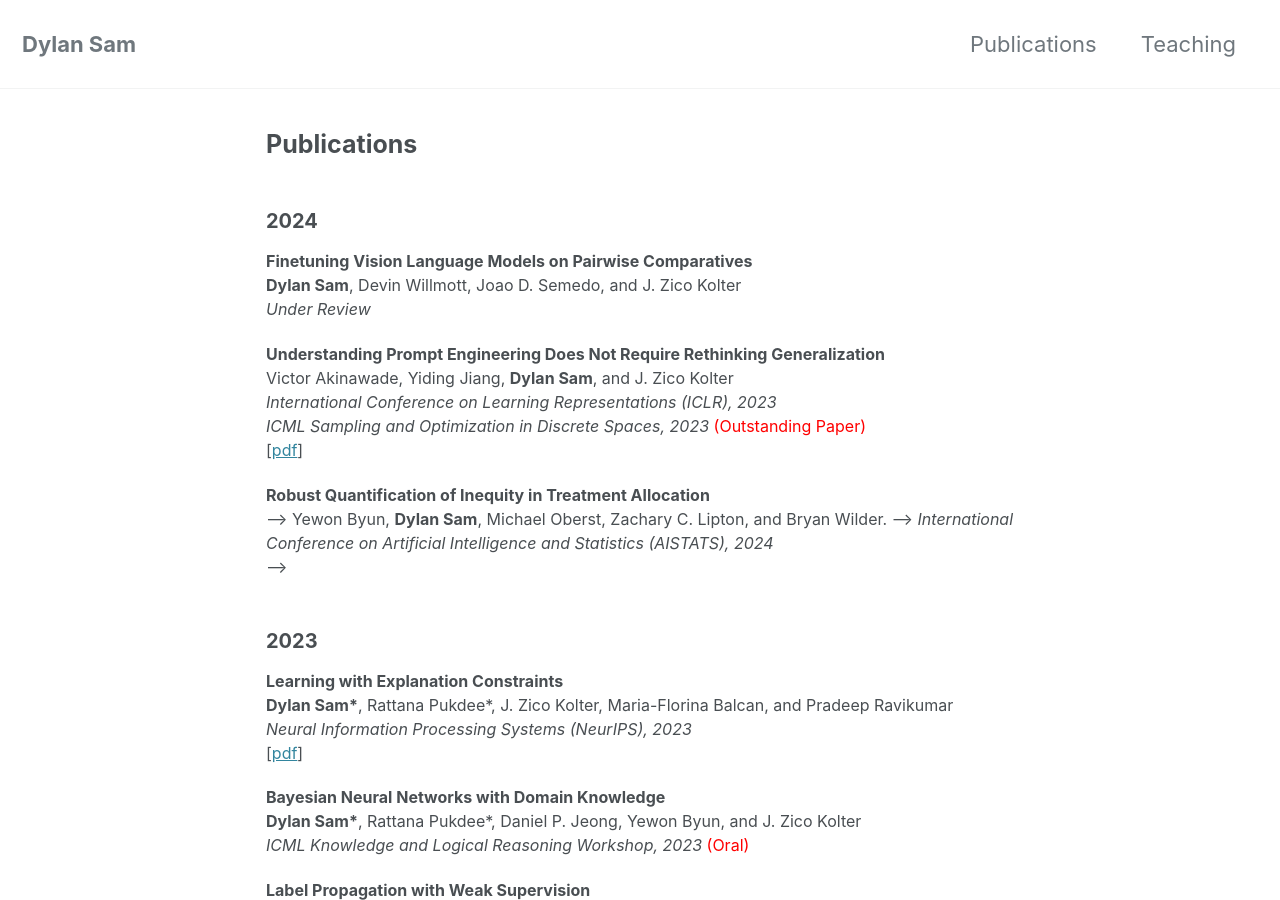
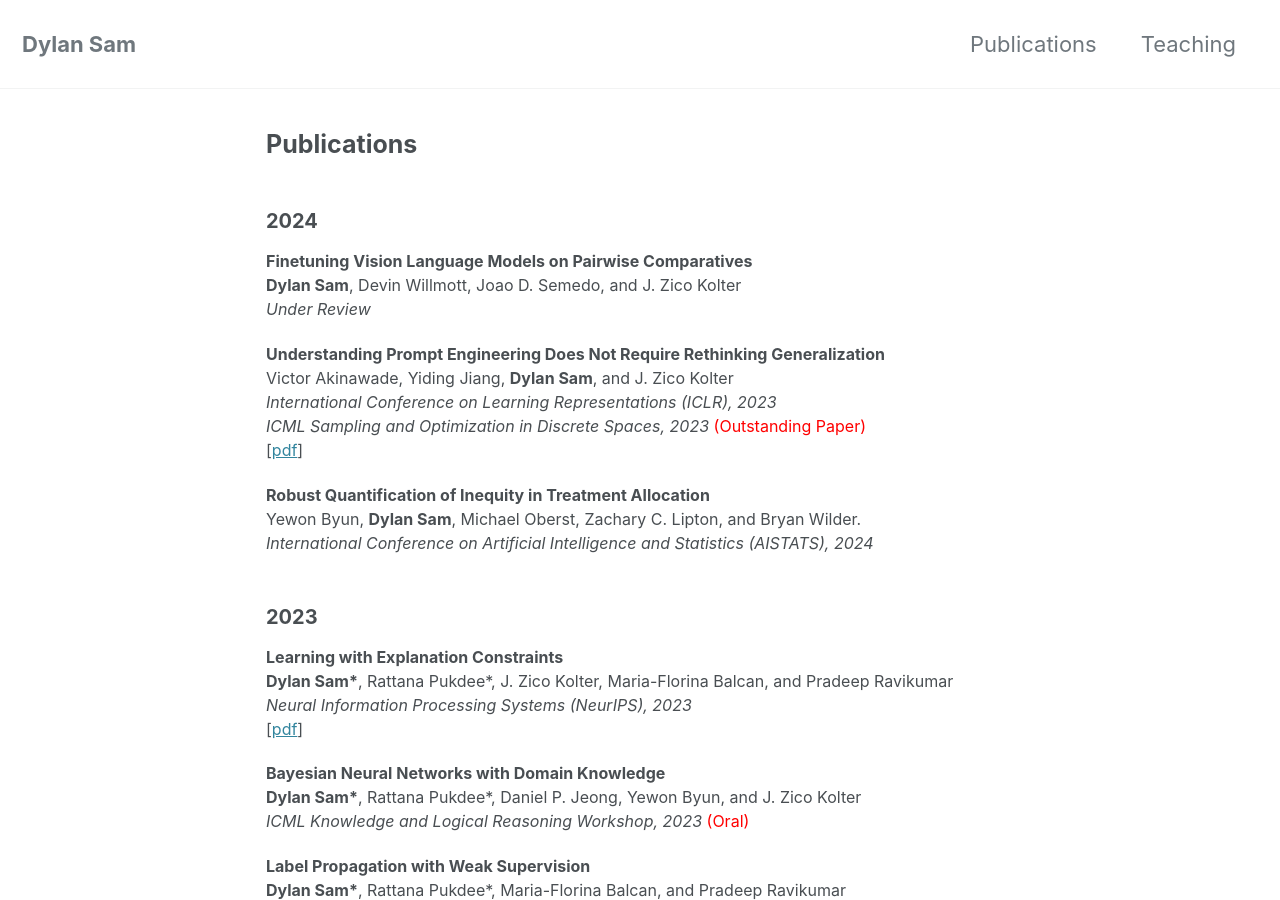
Before and after one commit to dsam99/dsam99.github.io, a Jekyll site: the page built from publications.md, in a window 1280 px wide and 900 px high. Built offline with Jekyll 4.4.1, drawn with Linux system fonts in a browser that asks for light colours; cached includes are drawn as plain includes; nearby versions of some CDN libraries; a style sheet for code colours, icons or effects is not loaded; some of the changed text lies outside the part shown.

Commit message:
pushed fix

```diff
--- a/_includes/footer/custom.html
+++ b/_includes/footer/custom.html
@@ -25,7 +25,7 @@
 	    <i class="fab fa-github" aria-hidden="true"></i> <a href="https://github.com/dsam99">Github</a>
     </p>
 
-    <p> Last modified： 12/2023 </p>
+    <p> Last modified： 1/2024 </p>
 
 </div>
 <!-- end custom footer snippets -->
--- a/_layouts/publications.html
+++ b/_layouts/publications.html
@@ -21,9 +21,9 @@ author_profile: false
 				[<a href="https://arxiv.org/pdf/2310.03957" target="_blank">pdf</a>]
 			</p>
 
-			<p class="title"> <b>Robust Quantification of Inequity in Treatment Allocation</b><br>  -->
-				Yewon Byun, <strong>Dylan Sam</strong>, Michael Oberst, Zachary C. Lipton, and Bryan Wilder. -->
-				<i>International Conference on Artificial Intelligence and Statistics (AISTATS), 2024</i> <br> -->
+			<p class="title"> <b>Robust Quantification of Inequity in Treatment Allocation</b><br>
+				Yewon Byun, <strong>Dylan Sam</strong>, Michael Oberst, Zachary C. Lipton, and Bryan Wilder.<br>
+				<i>International Conference on Artificial Intelligence and Statistics (AISTATS), 2024</i> <br>
 			</p>
 
 		<h2 class="abstracts-title">2023 </h2>
```
